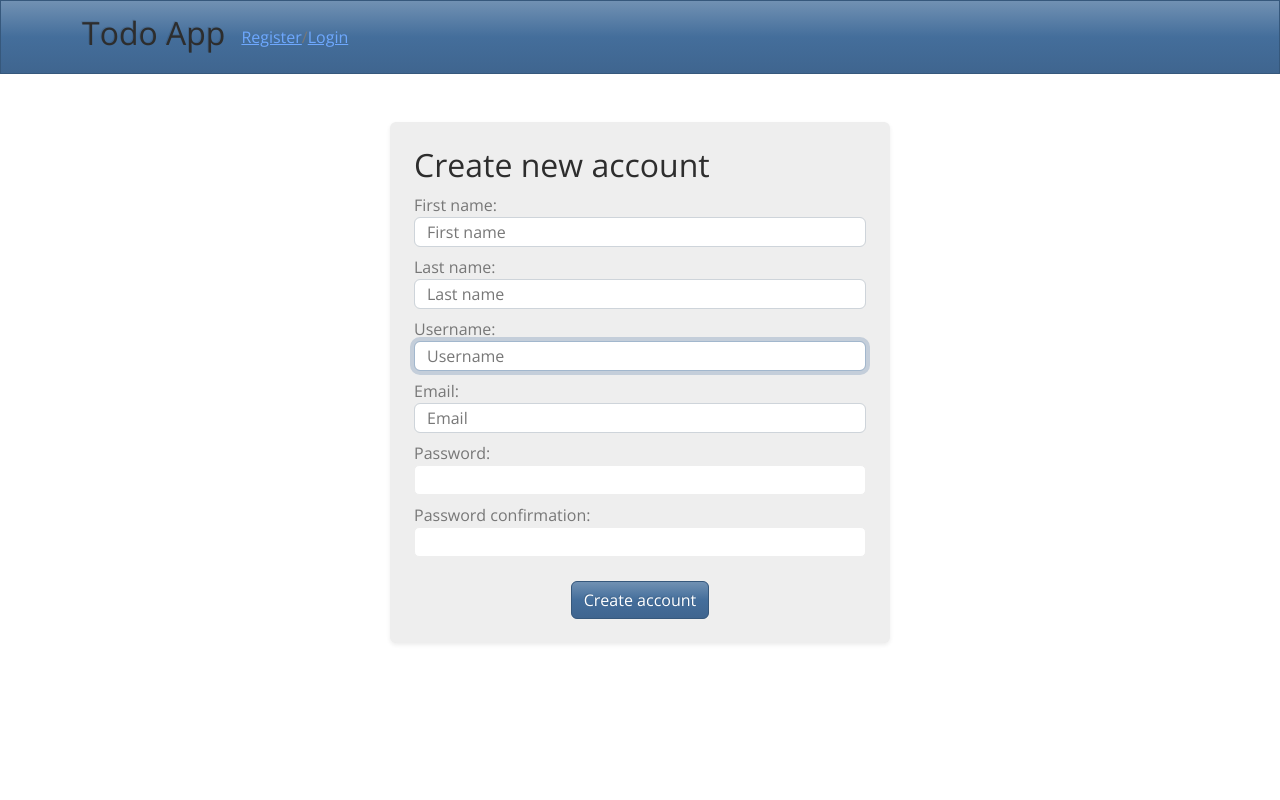
After one commit to Aphiwe-Makisi/dj_todo, a Django app: page /register/ in a window 1280 px wide. The commit adds this page. Run offline with Django 4.2, Linux system fonts and the light colour scheme.

Commit message:
Added registration and login page

```diff
--- a/dj_todo/settings.py
+++ b/dj_todo/settings.py
@@ -123,3 +123,5 @@ STATIC_URL = "static/"
 # https://docs.djangoproject.com/en/4.2/ref/settings/#default-auto-field
 
 DEFAULT_AUTO_FIELD = "django.db.models.BigAutoField"
+
+LOGIN_URL = "todos:login"
--- /dev/null
+++ b/todos/forms.py
@@ -0,0 +1,14 @@
+from django import forms
+from django.contrib.auth.forms import UserCreationForm
+from  django.contrib.auth.models import User
+
+class RegistrationForm(UserCreationForm):
+
+    first_name = forms.CharField(max_length=30, required=True, widget=forms.TextInput(attrs={"placeholder": "First name", "class": "form-control"}))
+    last_name = forms.CharField(max_length=30, required=True, widget=forms.TextInput(attrs={"placeholder": "Last name", "class": "form-control"}))
+    email = forms.EmailField(required=True, widget=forms.EmailInput(attrs={"placeholder": "Email", "class": "form-control"}))
+    username = forms.CharField(min_length=8, widget=forms.TextInput(attrs={"placeholder": "Username", "class": "form-control"}))
+
+    class Meta:
+        model = User
+        fields = ["first_name", "last_name", "username", "email", "password1", "password2"]
--- /dev/null
+++ b/todos/static/css/style.css
@@ -0,0 +1,24 @@
+* {
+    margin: 0;
+    padding: 0;
+    box-sizing: border-box !important;
+    object-fit: contain !important;
+}
+
+body, html {
+    height: 100vh;
+}
+
+.auth-form {
+    width: 500px;
+    max-width: 500px;
+}
+
+input {
+    border: none;
+    outline: none;
+    border: 1px solid #eee;
+    border-radius: 5px;
+    height: 30px;
+    width: 100%;
+}
--- a/todos/templates/todos/base.html
+++ b/todos/templates/todos/base.html
@@ -7,6 +7,7 @@
   <link href="https://cdn.jsdelivr.net/npm/bootstrap@5.3.2/dist/css/bootstrap.min.css" rel="stylesheet" integrity="sha384-T3c6CoIi6uLrA9TneNEoa7RxnatzjcDSCmG1MXxSR1GAsXEV/Dwwykc2MPK8M2HN" crossorigin="anonymous">
   <link rel="stylesheet" href="https://bootswatch.com/5/spacelab/bootstrap.min.css">
   <link rel="stylesheet" href="https://cdnjs.cloudflare.com/ajax/libs/font-awesome/6.4.2/css/all.min.css" integrity="sha512-z3gLpd7yknf1YoNbCzqRKc4qyor8gaKU1qmn+CShxbuBusANI9QpRohGBreCFkKxLhei6S9CQXFEbbKuqLg0DA==" crossorigin="anonymous" referrerpolicy="no-referrer" />
+  <link rel="stylesheet" href="{% static 'css/style.css' %}">
   <title>Django Todo App</title>
 </head>
 <body>
--- a/todos/templates/todos/navbar.html
+++ b/todos/templates/todos/navbar.html
@@ -22,7 +22,7 @@
       </ul>
 
       {% else %}
-      <a href="">Register</a> / <a href="">Login</a>
+      <a href="{% url 'todos:register' %}">Register</a> / <a href="">Login</a>
 
       {% endif %}
     </div>
--- /dev/null
+++ b/todos/templates/todos/register.html
@@ -0,0 +1,24 @@
+{% extends 'todos/base.html' %}
+
+{% block content %}
+    <div class="container d-flex justify-content-center">
+        <div class="bg-light p-4 rounded shadow-sm mt-5 auth-form">
+            <form action="" method="post" autocomplete="off">
+                {% csrf_token %}
+                <h2>Create new account</h2>
+                {% for field in form %}
+                    <div class="form-group d-flex flex-column">
+                        {{ field.label_tag }}
+                        {{ field }}
+                        <div class="text-danger mt-2">
+                            {{ field.errors }}
+                        </div>
+                    </div>
+                {% endfor %}
+                <div class="text-center mt-3">
+                    <button class="btn btn-primary">Create account</button>
+                </div>
+            </form>
+        </div>
+    </div>
+{% endblock content %}
--- a/todos/urls.py
+++ b/todos/urls.py
@@ -1,8 +1,11 @@
 from django.urls import path
 from . import views
+from django.contrib.auth import views as auth_view
 
 app_name = "todos"
 
 urlpatterns = [
-    path("", views.home, name="home")
+    path("", views.home, name="home"),
+    path("register/", views.register, name="register"),
+    path("login/", auth_view.LoginView.as_view(template_name="todos/login.html"), name="login"),
 ]
--- a/todos/views.py
+++ b/todos/views.py
@@ -1,5 +1,29 @@
-from django.shortcuts import render
+from django.shortcuts import redirect, render
+from django.contrib.auth.forms import AuthenticationForm
+from django.contrib.auth import authenticate
+from django.contrib.auth.decorators import login_required
+from todos.forms import RegistrationForm
 
 # Create your views here.
 def home(request):
   return render(request, "todos/home.html")
+
+@login_required
+def dashboard(request):
+  return render(request, "")
+
+def register(request):
+  if request.method == "POST":
+    form = RegistrationForm(request.POST)
+
+    if form.is_valid():
+      form.save()
+      return redirect("todos:login")
+    else:
+      # invalid form logic
+      pass
+  else:
+    form = RegistrationForm()
+
+  context = {"form": form}
+  return render(request, "todos/register.html", context=context)
```
Also changed, not shown: todos/models.py (+6 -4 lines), todos/templates/todos/login.html (+21 -1 lines), db.sqlite3, todos/migrations/0003_alter_todo_user.py (added), todos/migrations/0004_todo_date_created_todo_date_updated_and_more.py (added), todos/templates/todos/registration.html (deleted).
